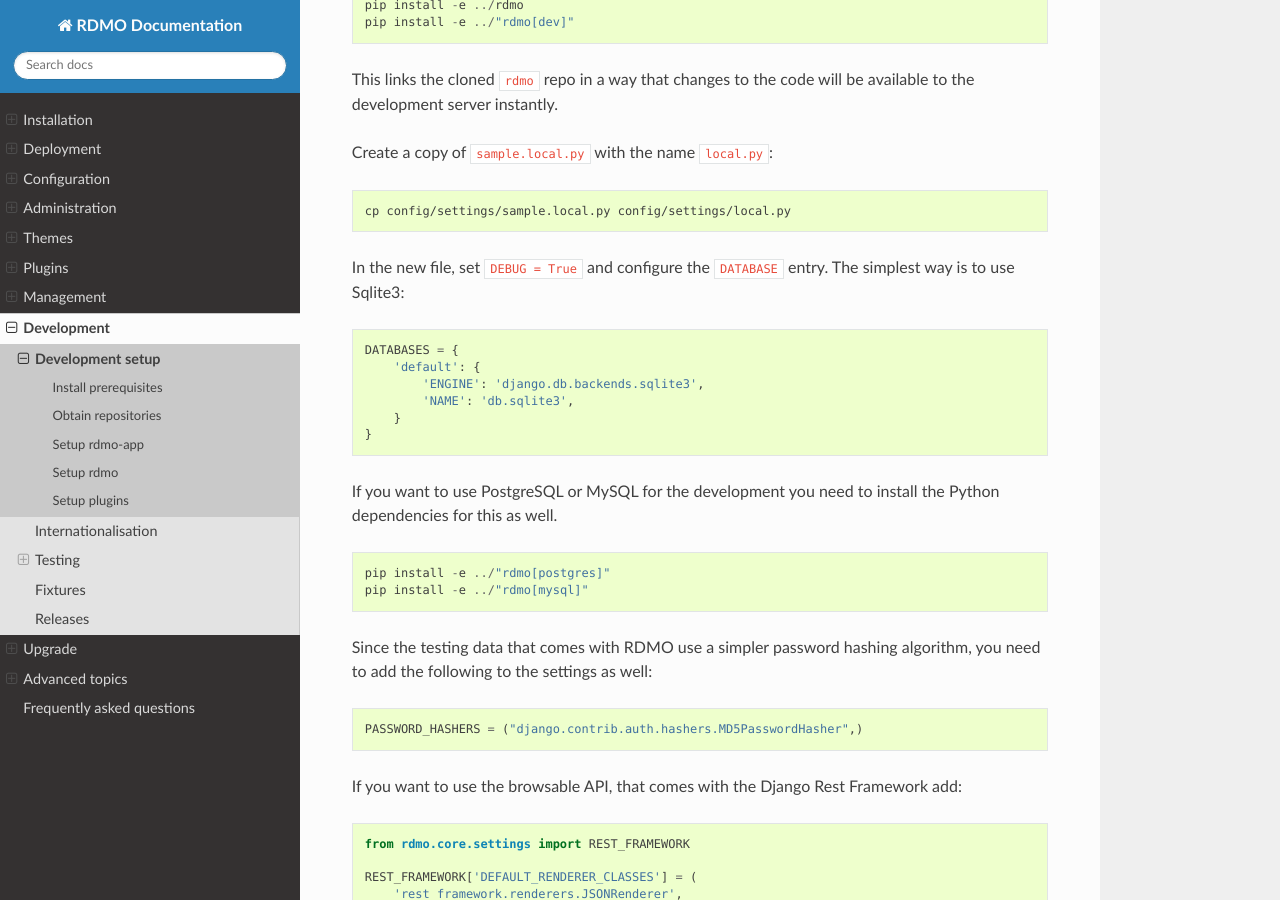
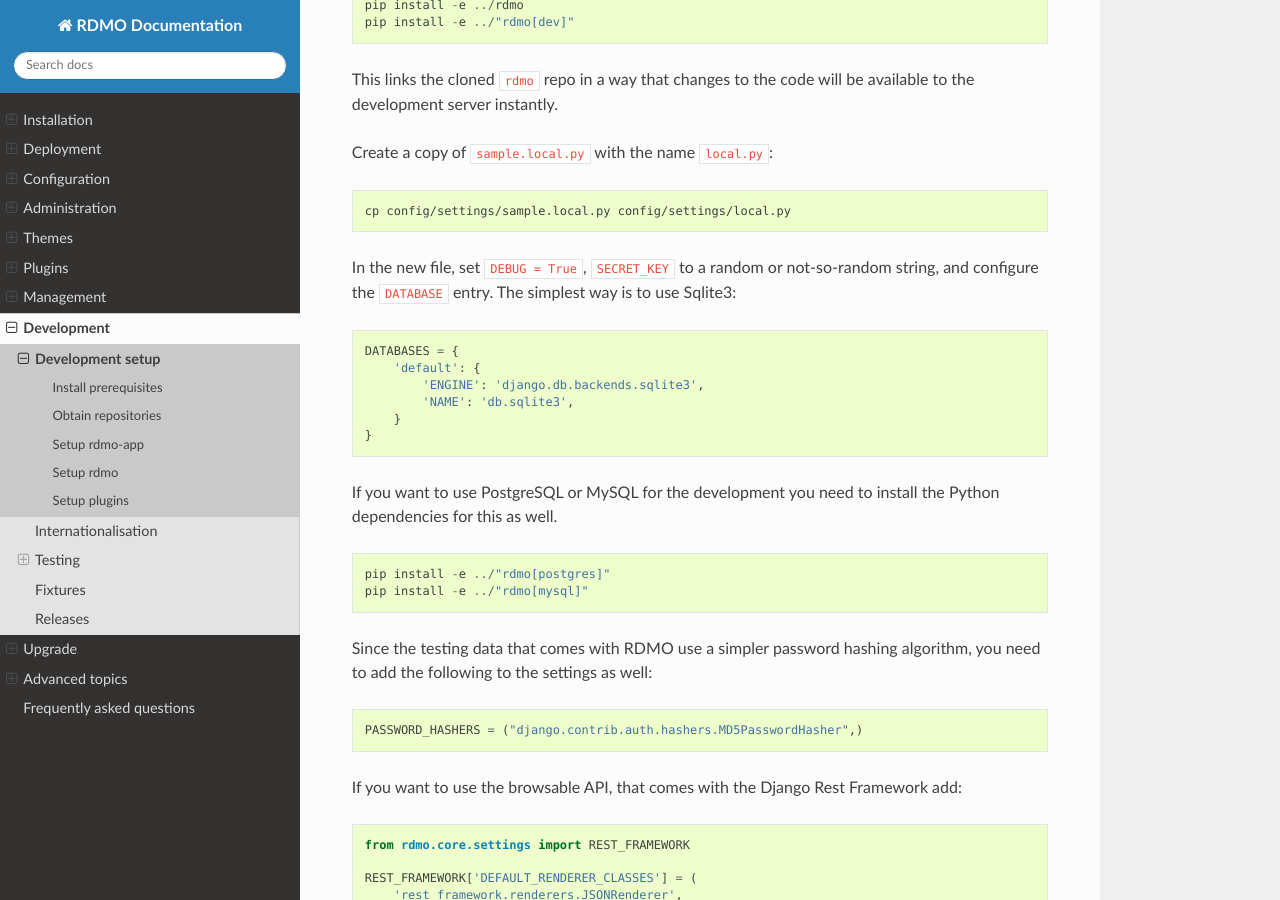
Before and after one commit to rdmorganiser/rdmo-docs, a Sphinx documentation site: the page built from docs/development/setup.md, in a window 1280 px wide and 900 px high, scrolled down 1544 px. Built offline with Sphinx 7.4.7 and the Read the Docs theme 3.1.0, drawn with Linux system fonts in a browser that asks for light colours.

Commit message:
Add SECRET_KEY to dev docs

````diff
--- a/docs/development/setup.md
+++ b/docs/development/setup.md
@@ -87,7 +87,8 @@
 cp config/settings/sample.local.py config/settings/local.py
 ```
 
-In the new file, set `DEBUG = True` and configure the `DATABASE` entry. The simplest way is to use Sqlite3:
+In the new file, set `DEBUG = True`, `SECRET_KEY` to a random or not-so-random string, and configure the `DATABASE`
+entry. The simplest way is to use Sqlite3:
 
 ```python
 DATABASES = {
````
